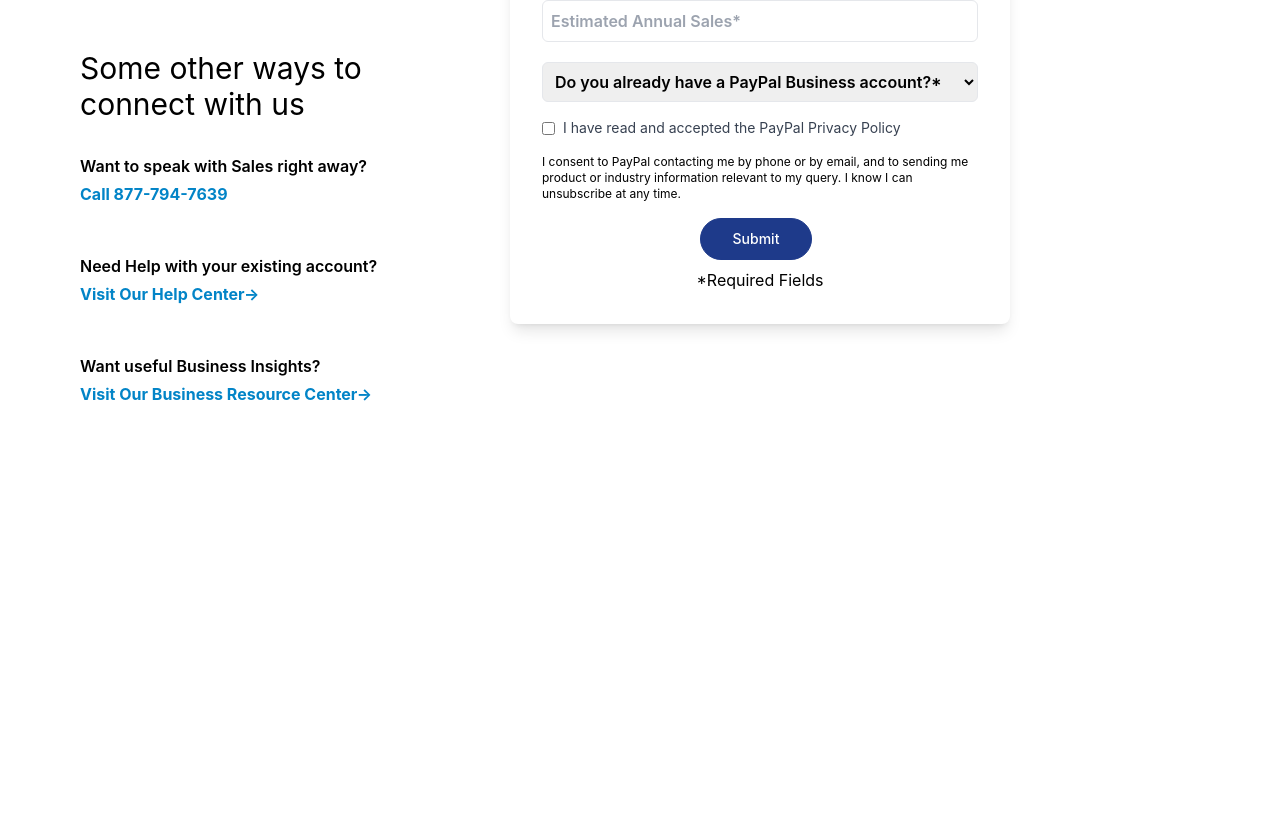
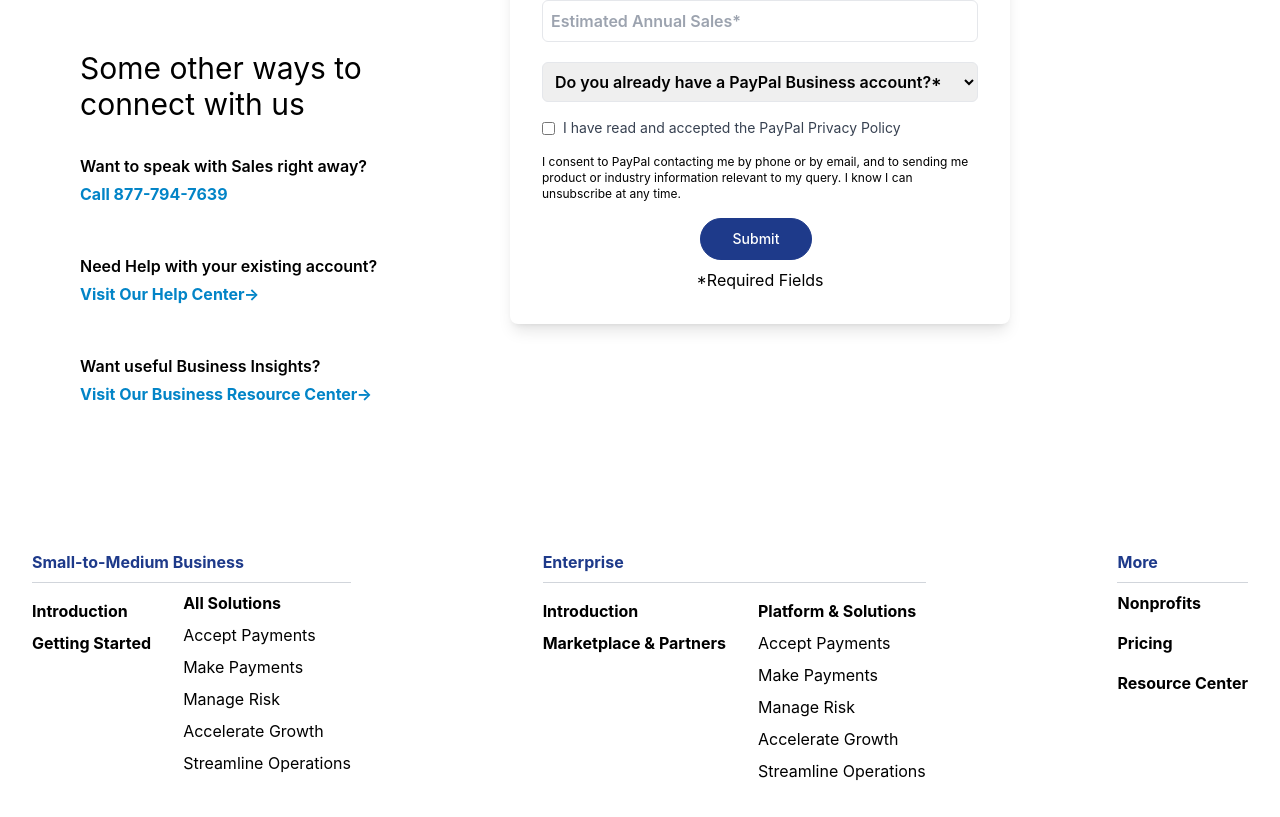
Before and after one commit to agdragneel/PayPalContactClone, a React (Create React App) app: page / in a window 1280 px wide. Shown: the part 528-1345 px from the top of the page. Before the commit the page ends 1046 px from the top, so only its background shows below. Built offline with nearby package versions, Linux system fonts and the light colour scheme.

Commit message:
Sitemap working now

```diff
--- a/src/App.js
+++ b/src/App.js
@@ -3,6 +3,7 @@
 import Form from './components/Form';
 import WhiteBackground from './components/WhiteBackground';
 import BlueBackground from './components/BlueBackground';
+import Footer from './components/Footer';
 function App() {
   return (
     <div className="App">
@@ -10,6 +11,7 @@
       <BlueBackground/>
       <WhiteBackground/>
       <Form/>
+      <Footer/>
     </div>
   );
 }
--- a/src/components/Copyright.js
+++ b/src/components/Copyright.js
@@ -0,0 +1,11 @@
+import React from 'react'
+
+export default function Copyright() {
+  return (
+    <div>
+      <div className="mt-6 text-center">
+      <p>&copy; {new Date().getFullYear()} Accessibility Privacy Cookies Legal</p>
+    </div>
+    </div>
+  )
+}
--- a/src/components/Footer.js
+++ b/src/components/Footer.js
@@ -0,0 +1,59 @@
+import React from "react";
+
+export default function Footer() {
+  return (
+    <>
+      <div className="bg-white p-8">
+        <div className="flex justify-between">
+          <ul>
+            <h1 className="text-blue-900 font-bold text-left">
+              Small-to-Medium Business
+            </h1>
+            <hr className="border-gray-300 my-2" />
+            <div className="flex justify-between space-x-8 ">
+              <ul className="text-left mb-4">
+                <p className="my-2 font-bold">Introduction</p>
+                <li className="my-2 font-bold">Getting Started</li>
+              </ul>
+
+              <ul className="text-left mb-4">
+                <p className="font-bold">All Solutions</p>
+                <li className="my-2">Accept Payments</li>
+                <li className="my-2">Make Payments</li>
+                <li className="my-2">Manage Risk</li>
+                <li className="my-2">Accelerate Growth</li>
+                <li className="my-2">Streamline Operations</li>
+              </ul>
+            </div>
+          </ul>
+          <ul>
+            <h1 className="text-blue-900 font-bold text-left">Enterprise</h1>
+            <hr className="border-gray-300 my-2" />
+            <div className="flex justify-between space-x-8">
+              <ul className="text-left mb-4">
+                <p className="my-2 font-bold">Introduction</p>
+                <li className="my-2 font-bold">Marketplace & Partners</li>
+              </ul>
+
+              <ul className="text-left mb-4">
+                <p className="my-2 font-bold">Platform & Solutions</p>
+                <li className="my-2" >Accept Payments</li>
+                <li className="my-2" >Make Payments</li>
+                <li className="my-2" >Manage Risk</li>
+                <li className="my-2" >Accelerate Growth</li>
+                <li className="my-2" >Streamline Operations</li>
+              </ul>
+            </div>
+          </ul>
+          <ul>
+            <h1 className="text-blue-900 font-bold text-left">More</h1>
+            <hr className="border-gray-300 my-2" />
+            <li className="text-left mb-4 font-bold">Nonprofits</li>
+            <li className="text-left mb-4 font-bold">Pricing</li>
+            <li className="text-left mb-4 font-bold">Resource Center</li>
+          </ul>
+        </div>
+      </div>
+    </>
+  );
+}
--- a/src/components/LinkItem.js
+++ b/src/components/LinkItem.js
@@ -0,0 +1,13 @@
+import React from 'react'
+
+export default function LinkItem({title}) {
+  return (
+    <div>
+      <li className="mr-2">
+      <span className="block py-2 px-3 rounded-t-lg hover:bg-gray-700">
+        {title}
+      </span>
+    </li>
+    </div>
+  )
+}
--- a/src/components/LinkList.js
+++ b/src/components/LinkList.js
@@ -0,0 +1,29 @@
+import React from 'react'
+import LinkItem from './LinkItem';
+
+
+export default function LinkList() {
+    const links = [
+        { title: 'Help' },
+        { title: 'Contact' },
+        { title: 'Fees' },
+        { title: 'Security' },
+        { title: 'Apps' },
+        { title: 'About' },
+        { title: 'Newsroom' },
+        { title: 'Jobs' },
+        { title: 'Investor Relations' },
+        { title: 'Public Policy' },
+        { title: 'Sitemap' },
+      ];
+
+  return (
+    <div>
+      <ul className="flex flex-wrap -mb-px text-sm">
+      {links.map((link, index) => (
+        <LinkItem key={index} title={link.title} />
+      ))}
+    </ul>
+    </div>
+  )
+}
```
